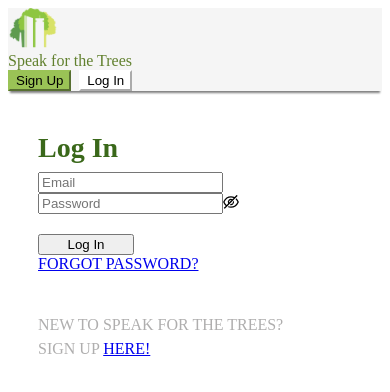
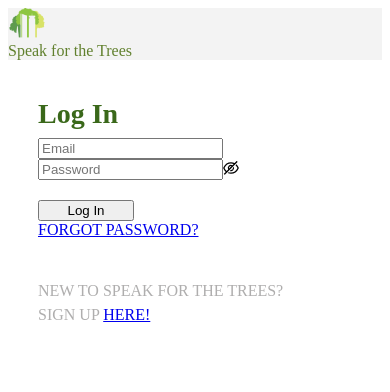
Before and after one commit to Code-4-Community/speak-for-the-trees-frontend, a React (Create React App) app: page /login in a window 390 px wide. Shown: the top 392 px of the page. Built offline with nearby package versions, Linux system fonts and the light colour scheme.

Commit message:
Optimize nav bar for mobile, use styled components

```diff
--- a/src/components/nav-bar/NavBar.tsx
+++ b/src/components/nav-bar/NavBar.tsx
@@ -1,21 +1,48 @@
 import React from 'react';
 import { useHistory } from 'react-router-dom';
+import styled from 'styled-components';
 import { PageHeader, Typography, Button, Avatar, Menu, Dropdown } from 'antd';
-import { UserOutlined } from '@ant-design/icons';
+import { PageHeaderProps } from 'antd/es/page-header';
+import { UserOutlined, MenuOutlined } from '@ant-design/icons';
+import useWindowDimensions, { WindowTypes } from '../window-dimensions';
 import { getPrivilegeLevel } from '../../auth/ducks/selectors';
 import { useSelector } from 'react-redux';
 import { C4CState } from '../../store';
 import { PrivilegeLevel } from '../../auth/ducks/types';
-import { LIGHT_GREEN, WHITE, DARK_GREEN } from '../../colors';
+import {
+  LIGHT_GREEN,
+  MID_GREEN,
+  DARK_GREEN,
+  BACKGROUND_GREY,
+  WHITE,
+} from '../../colors';
 const { Paragraph } = Typography;
 
+const MobileDropdownMenu = styled(MenuOutlined)`
+  display: inline-flex;
+  font-size: 25px;
+`;
+
+const NavHeader: typeof PageHeader = styled(PageHeader)<PageHeaderProps>`
+  box-shadow: '0 4px 2px -2px grey';
+  margin: '0 0 3px 0';
+  background: ${BACKGROUND_GREY};
+  color: ${MID_GREEN};
+`;
+
+const FlexDiv = styled.div`
+  display: flex;
+`;
+
 const NavBar: React.FC = () => {
+  const { windowType } = useWindowDimensions();
   const history = useHistory();
 
   const privilegeLevel = useSelector((state: C4CState) =>
     getPrivilegeLevel(state.authenticationState.tokens),
   );
 
+  const isMobile: boolean = windowType === WindowTypes.Mobile;
   const isLoggedIn: boolean = privilegeLevel > PrivilegeLevel.NONE;
 
   const BackIcon = () => {
@@ -25,7 +52,9 @@ const NavBar: React.FC = () => {
         className="back-icon"
         src={Logo}
         alt="icon"
-        style={{ height: '40px' }}
+        style={{
+          height: `${isMobile ? '30px' : '40px'}`,
+        }}
       />
     );
   };
@@ -84,7 +113,7 @@ const NavBar: React.FC = () => {
 
   const LoggedInExtra = () => {
     return (
-      <div className="logged-in-extra" style={{ display: 'flex' }}>
+      <FlexDiv>
         {/* This needs to changed, not a constant */}
         <Paragraph style={{ margin: 'auto 20px auto 0' }}>Jack Blanc</Paragraph>
         <Dropdown overlay={menu} placement="bottomLeft">
@@ -94,25 +123,44 @@ const NavBar: React.FC = () => {
             style={{ backgroundColor: DARK_GREEN }}
           />
         </Dropdown>
-      </div>
+      </FlexDiv>
     );
   };
 
+  const MobileLoggedInExtra = () => {
     return (
-    <PageHeader
+      <FlexDiv>
+        <Dropdown overlay={menu} placement="bottomLeft">
+          <MobileDropdownMenu />
+        </Dropdown>
+      </FlexDiv>
+    );
+  };
+
+  switch (windowType) {
+    case WindowTypes.Mobile:
+      return (
+        <NavHeader
+          className="page-header"
+          title=""
+          subTitle="Speak for the Trees"
+          backIcon={<BackIcon />}
+          onBack={() => history.push('/')}
+          extra={isLoggedIn && <MobileLoggedInExtra />}
+        />
+      );
+
+    default:
+      return (
+        <NavHeader
           className="page-header"
           title="Speak for the Trees"
           backIcon={<BackIcon />}
           onBack={() => history.push('/')}
-      style={{
-        boxShadow: '0 4px 2px -2px grey',
-        margin: '0 0 3px 0',
-        backgroundColor: '#F5F5F5',
-        color: '#61802e',
-      }}
           extra={isLoggedIn ? <LoggedInExtra /> : <LandingExtra />}
         />
       );
+  }
 };
 
 export default NavBar;
```
Lines whose indentation alone changed are shown as unchanged.
